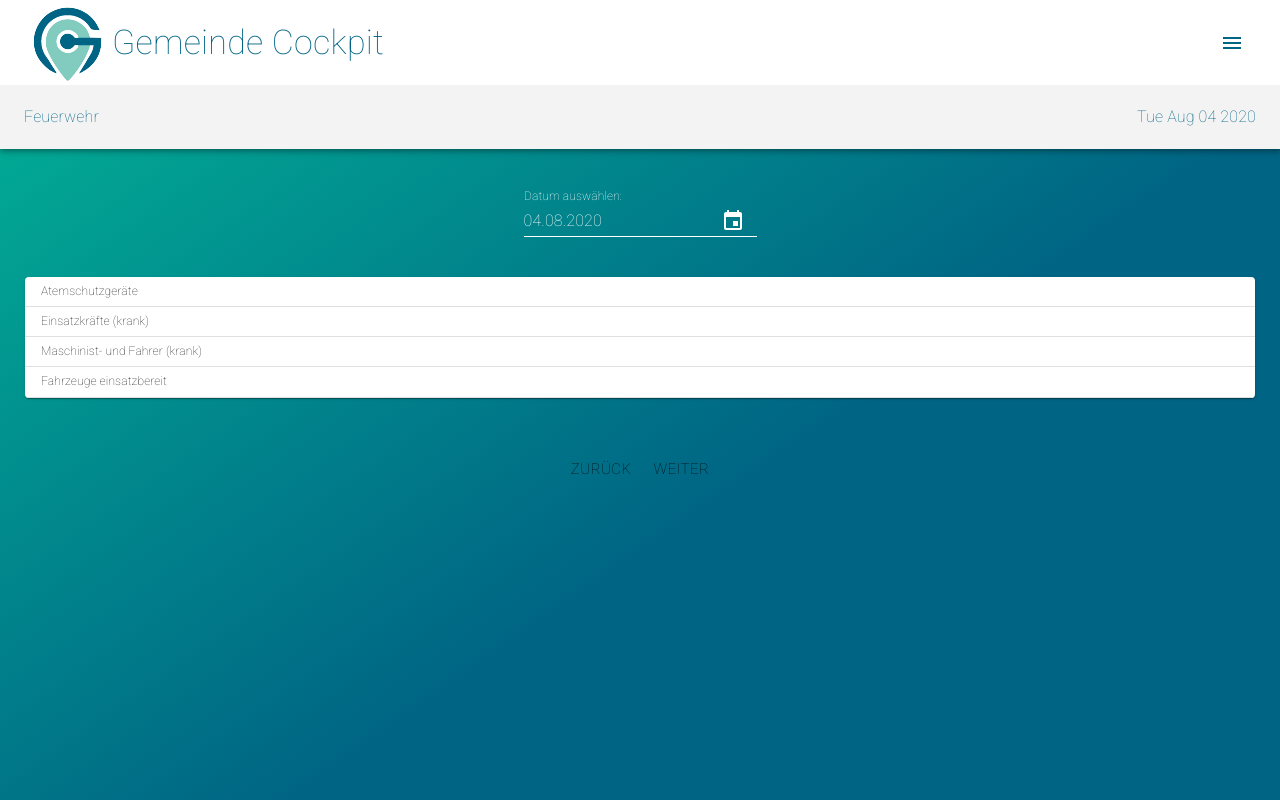
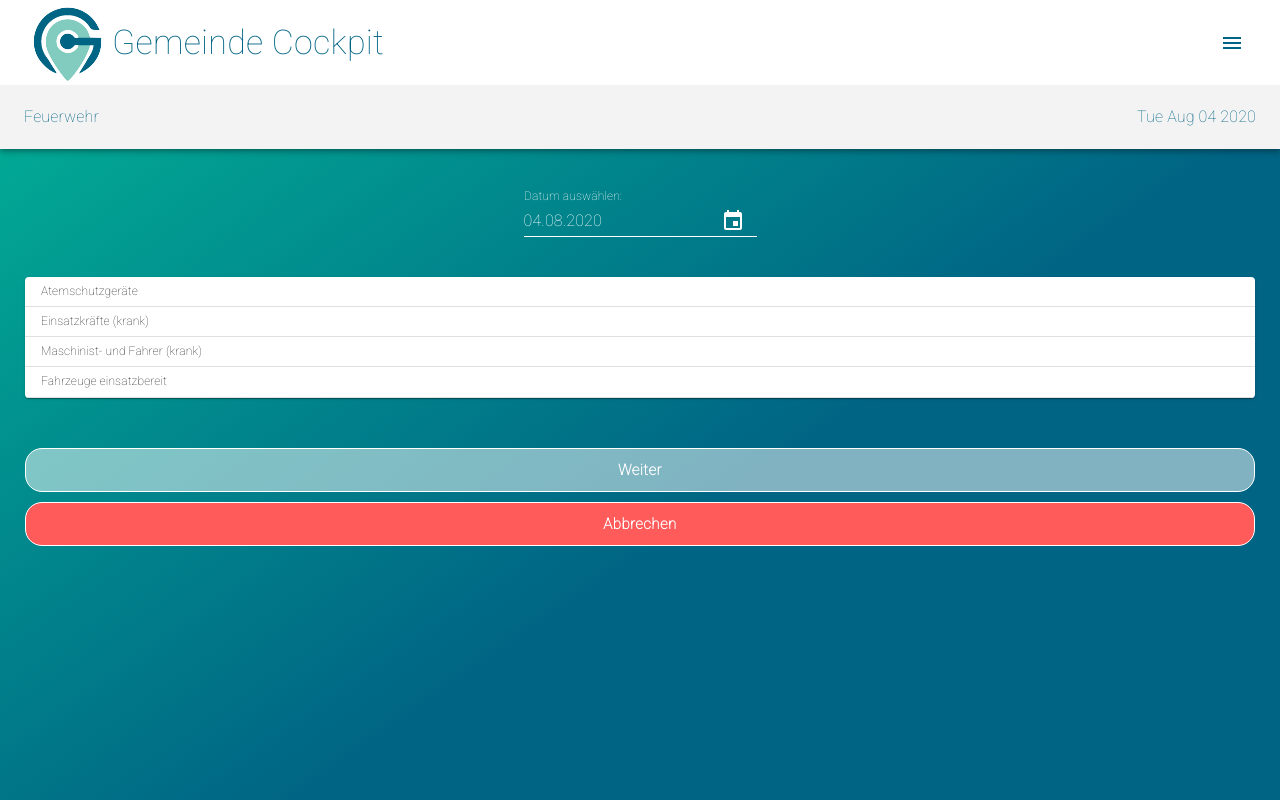
Before and after one commit to gemeindecockpit/data-input, a React (Create React App) app: page /organisations/1 in a window 1280 px wide. Built offline with nearby package versions, Linux system fonts and the light colour scheme.

Commit message:
Changed style from buttons

```diff
--- a/src/ActionButton/ActionButtons.js
+++ b/src/ActionButton/ActionButtons.js
@@ -1,31 +1,77 @@
 import React, {Component} from 'react';
 import Button from "@material-ui/core/Button";
+import { withStyles } from '@material-ui/styles';
 
 class ActionButtons extends Component {
     render() {
+        const classes = this.props.classes
         return (
             <div>
-                <Button
-                    size="large"
-                    style={ {
-                        marginTop: "10px"
-                    } }
-                    onClick={ this.props.btn_left.onClick }
-                >
-                    { this.props.btn_left.text }
-                </Button>
-                <Button
-                    size="large"
-                    style={ {
-                        marginTop: "10px"
-                    } }
-                    onClick={ this.props.btn_right.onClick }
-                >
-                    { this.props.btn_right.text }
-                </Button>
+                <div className={classes.centeredDiv}>
+                    <CustomButton size="large" onClick={ this.props.btn_submit.onClick }>
+                        { this.props.btn_submit.text }
+                    </CustomButton>
+                </div>
+                <div className={classes.centeredDiv} style={{ marginTop: "-10px", paddingBottom: "40px" }}>
+                    <CancelButton size="large" onClick={ this.props.btn_cancel.onClick }>
+                        { this.props.btn_cancel.text }
+                    </CancelButton>
+                </div>
+
+
             </div>
         );
     }
 }
 
-export default ActionButtons;
+const CustomButton = withStyles((theme) => ({
+    root: {
+        width: "100%",
+        marginTop: "10px",
+        marginLeft: "25px",
+        marginRight: "25px",
+        fontWeight: "bold",
+        textTransform: "none",
+        border: '1px solid #ced4da',
+        borderRadius: 17,
+        borderColor: "#FFFFFF",
+        color: "#FFFFFF",
+        backgroundColor: "#FFFFFF80",
+        '&:hover': {
+            borderColor: "white",
+            backgroundColor: "#00546F",
+        },
+    },
+}))(Button);
+
+const CancelButton = withStyles((theme) => ({
+    root: {
+        width: "100%",
+        marginTop: "20px",
+        marginLeft: "25px",
+        marginRight: "25px",
+        fontWeight: "bold",
+        textTransform: "none",
+        border: '1px solid #ced4da',
+        borderRadius: 17,
+        borderColor: "#FFFFFF",
+        color: "#FFFFFF",
+        backgroundColor: "#FF5B5B",
+        '&:hover': {
+            borderColor: "white",
+            backgroundColor: "#B31515",
+        },
+    },
+}))(Button);
+
+
+const styles = (theme) => ({
+    centeredDiv: {
+        marginTop: "40px",
+        display: "flex",
+        justifyContent: "center",
+        alignItems: "center"
+    }
+})
+
+export default withStyles(styles)(ActionButtons);
--- a/src/InputFields.js
+++ b/src/InputFields.js
@@ -26,7 +26,10 @@ class InputFields extends Component {
 
     componentDidMount = () => {
         var kpis = []
-        this.state.preKpis.forEach(kpi => { kpis[kpi.name]= kpi.value })
+        this.state.preKpis.forEach(kpi => { kpis.push({ // structure should OBVIOUSLY be the same
+            name: kpi.name,
+            value: kpi.value
+        }); })
         this.setState({ newKpis: kpis })
     }
 
@@ -41,7 +44,8 @@ class InputFields extends Component {
 
     onButtonClick = (event) => {
         newKpis = this.state.newKpis // TODO
-        this.props.history.push(this.props.history.location.pathname + "/confirmation")
+        console.log(newKpis)
+        //this.props.history.push(this.props.history.location.pathname + "/confirmation")
     }
 
     render() {
--- a/src/OverviewScreen.js
+++ b/src/OverviewScreen.js
@@ -47,63 +47,21 @@ class OverviewScreen extends Component {
                         <RecordViewer recordToDisplay={getValuesByOrgIdAndDate(this.props.match.params.orgId, date)}/>
                     </Paper>
                 </div>
-                <div className={classes.centeredDiv}>
-                    <ActionButtons
-                        btn_left={ {
-                            text: "Zurück",
-                            onClick: this.onCancelClick
-                        } }
-                        btn_right={ {
-                            text: "Weiter",
-                            onClick: this.onContinueClick
-                        } }
-                    />
-                </div>
+                <ActionButtons
+                    btn_submit={ {
+                        text: "Weiter",
+                        onClick: this.onContinueClick
+                    } }
+                    btn_cancel={ {
+                        text: "Abbrechen",
+                        onClick: this.onCancelClick
+                    } }
+                />
             </div>
         );
     }
 
 }
-
-const CustomButton = withStyles((theme) => ({
-    root: {
-        width: "100%",
-        marginTop: "10px",
-        marginLeft: "25px",
-        marginRight: "25px",
-        fontWeight: "bold",
-        textTransform: "none",
-        border: '1px solid #ced4da',
-        borderRadius: 17,
-        borderColor: "#FFFFFF",
-        color: "#FFFFFF",
-        backgroundColor: "#FFFFFF80",
-        '&:hover': {
-            borderColor: theme.palette.getContrastText("#00546F"),
-            backgroundColor: "#00546F",
-        },
-    },
-}))(Button);
-
-const CancelButton = withStyles((theme) => ({
-    root: {
-        width: "100%",
-        marginTop: "20px",
-        marginLeft: "25px",
-        marginRight: "25px",
-        fontWeight: "bold",
-        textTransform: "none",
-        border: '1px solid #ced4da',
-        borderRadius: 17,
-        borderColor: "#FFFFFF",
-        color: "#FFFFFF",
-        backgroundColor: "#FF5B5B",
-        '&:hover': {
-            borderColor: theme.palette.getContrastText("#00546F"),
-            backgroundColor: "#B31515",
-        },
-    },
-}))(Button);
 
 const styles = (theme) => ({
     overviewPaper: {
```
